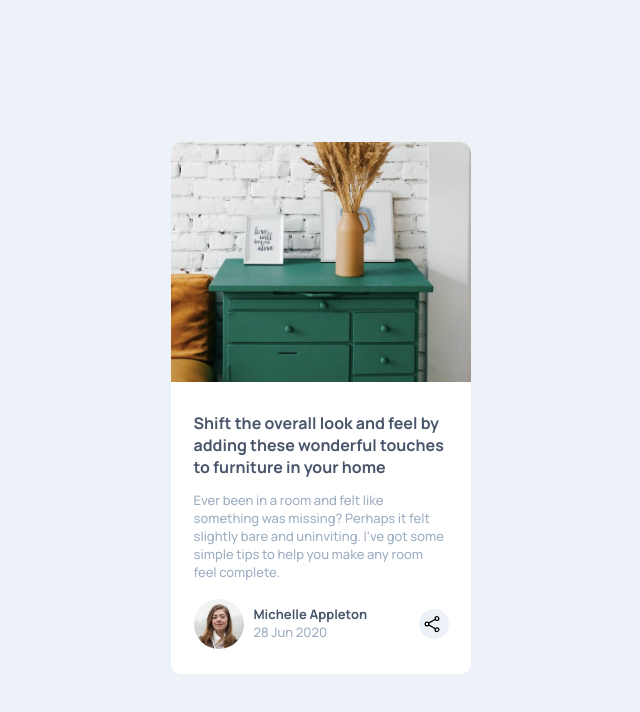
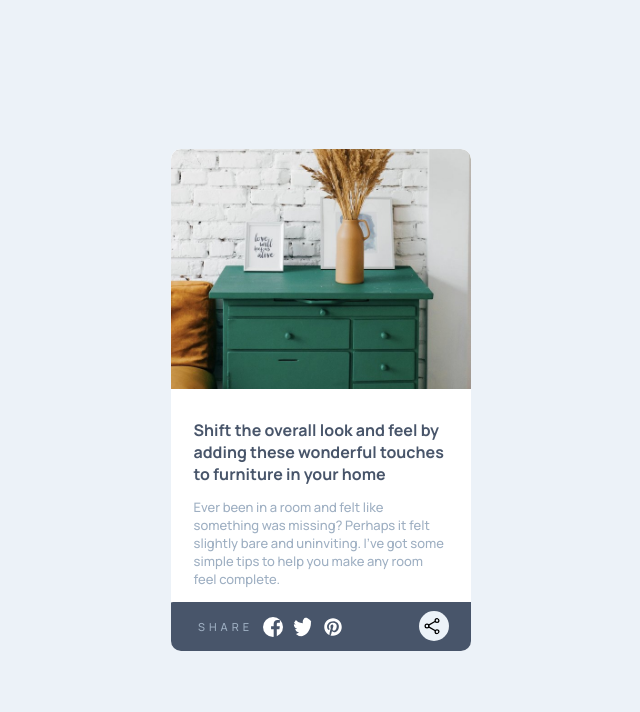
Before and after one commit to LilMus/article-preview-component, a plain HTML site: page index.html in a window 1280 px wide. Both pictures are taken after a click on the element 752 px from the left and 624 px from the top of the page. Shown: the whole page, without its empty margins (319-959 px from the left). Drawn offline with Linux system fonts and the light colour scheme.

Commit message:
final version without hovering effects

```diff
--- a/css/style.scss
+++ b/css/style.scss
@@ -10,6 +10,7 @@ html {
 }
 body {
 	min-height: 100%;
+	margin: 0;
 	background-color: $light-grayish-blue;
 	display: flex;
 	justify-content: center;
@@ -104,6 +105,7 @@ footer {
 		width: 20px;
 		height: 20px;
 		margin-left: 10px;
+		cursor: pointer;
 	}
 	p {
 		align-self: center;
@@ -148,6 +150,9 @@ footer {
 			font-size: 13px;
 		}
 	}
+	footer {
+		height: 50px;
+	}
 	.button {
 		width: 30px;
 		height: 30px;
--- a/script/script.js
+++ b/script/script.js
@@ -1,16 +1,46 @@
-const buttonArr = document.getElementsByClassName("button");
-const button = buttonArr[0];
+const button = document.getElementsByClassName("button")[0];
+const socials = document.getElementsByClassName("socials")[0];
+const arrow = document.getElementsByClassName("arrow")[0];
+const author = document.getElementsByClassName("author")[0];
 
-function setClickedTrue() {
-	button.setAttribute("isClicked", true);
+function setClickedTrue(element) {
+	element.setAttribute("isClicked", true);
 }
 
-function setClickedFalse() {
-	button.setAttribute("isClicked", false);
+function setClickedFalse(element) {
+	element.setAttribute("isClicked", false);
+}
+
+function displaySocials() {
+	socials.style.display = "flex";
+	arrow.style.display = "inline-block";
+	if (window.screen.width < 1300) {
+		author.style.display = "none";
+		button.style = `
+			position : absolute;
+			right: 0;
+			top : 20%;
+		`;
+	}
+}
+
+function hideSocials() {
+	socials.style.display = "none";
+	arrow.style.display = "none";
+	if (window.screen.width < 1300) {
+		author.style.display = "flex";
+		button.style.position = "static";
+	}
 }
 
 button.addEventListener("click", function () {
-	setClickedTrue();
+	if (button.getAttribute("isClicked") === "true") {
+		setClickedFalse(button);
+		hideSocials();
+		return;
+	}
+	setClickedTrue(button);
+	displaySocials();
 });
 
-setClickedFalse();
+setClickedFalse(button);
```
Also changed, not shown: css/style.css, 1 other file.
